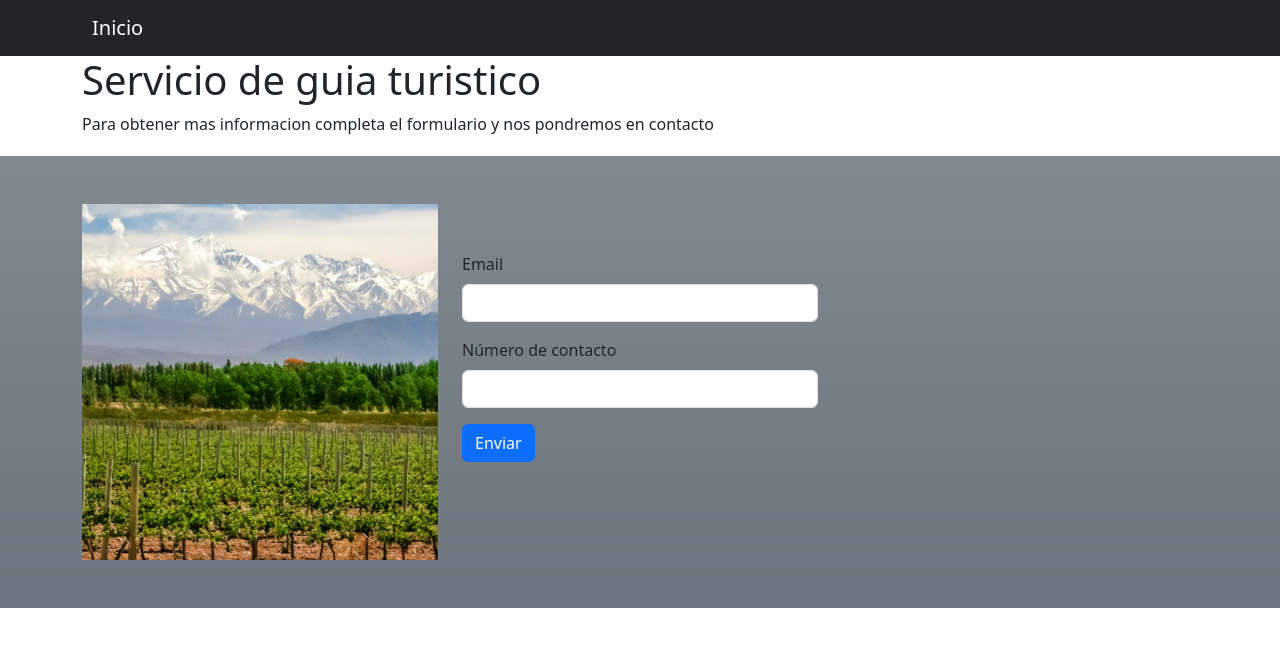
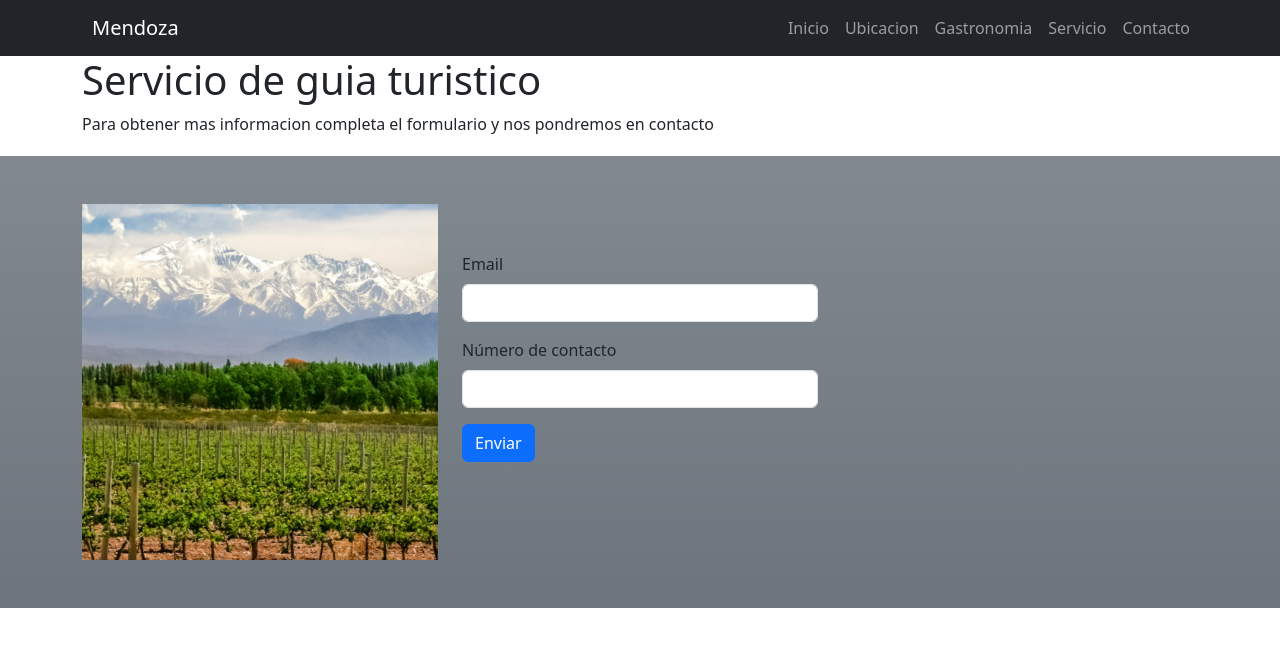
Before and after one commit to majo1701/preeentregablefinal, a plain HTML site: page pages/servicio.html in a window 1280 px wide. Drawn offline with nearby package versions, Linux system fonts and the light colour scheme; files that its build step writes are made by us from their sources.

Commit message:
agrego carpeta pages

```diff
--- a/servicio.html
+++ b/pages/servicio.html
@@ -13,18 +13,36 @@
 
 <body>
 
-  <nav class="navbar navbar-expand-lg navbar-dark bg-dark ">
+  <nav class="navbar navbar-expand-lg navbar-dark bg-dark">
     <div class="container">
-      <a href="index.html" class="navbar-brand"> <span class="texto"> Inicio </span></a>
+      <a href="#" class="navbar-brand"> <span class="texto"> Mendoza </span></a>
       <button class="navbar-toggler" type="button" data-bs-toggle="collapse" data-bs-target="#navbarS"
         aria-controls="navbarS" aria-expanded="false" aria-label="toggle navigation">
         <span class="navbar-toggler-icon"></span>
       </button>
-    </div>
+
+      <div class="collapse navbar-collapse" id="navbarS">
+        <ul class="navbar-nav ms-auto mb-2 mb-lg-0">
+          <li class="nav-item">
+            <a href="../index.html" class="nav-link">Inicio</a>
+          </li>
+          <li class="nav-item">
+            <a href="ubicacion.html" class="nav-link">Ubicacion</a>
+          </li>
+          <li class="nav-item">
+            <a href=gastronomia.html class="nav-link">Gastronomia</a>
+          </li>
+          <li class="nav-item">
+            <a href=servicio.html class="nav-link">Servicio</a>
+          </li>
+          <li class="nav-item">
+            <a href="contacto.html" class="nav-link">Contacto</a>
+
+          </li>
+        </ul>
+
+      </div>
   </nav>
-  <div>
-
-  </div>
 
 
   <section id="servicio" class="servicio section-padding">
@@ -49,7 +67,7 @@
       <div class="row">
         <div class="col-lg-4 col-md-12 col-12">
           <div class="about-img">
-            <img src="./imagenes/mendoza.jpg" class="img-fluid" alt="Mendoza">
+            <img src="../imagenes/mendoza.jpg" class="img-fluid" alt="Mendoza">
           </div>
         </div>
         <div class="col-lg-4 col-md-12 col-12 mt-md-5">
```
Also changed, not shown: index.html (+5 -5 lines), pages/contacto.html (renamed from contacto.html, +24 -2 lines), pages/gastronomia.html (renamed from gastronomia.html, +27 -4 lines), pages/ubicacion.html (renamed from ubicacion.html, +35 -10 lines).
